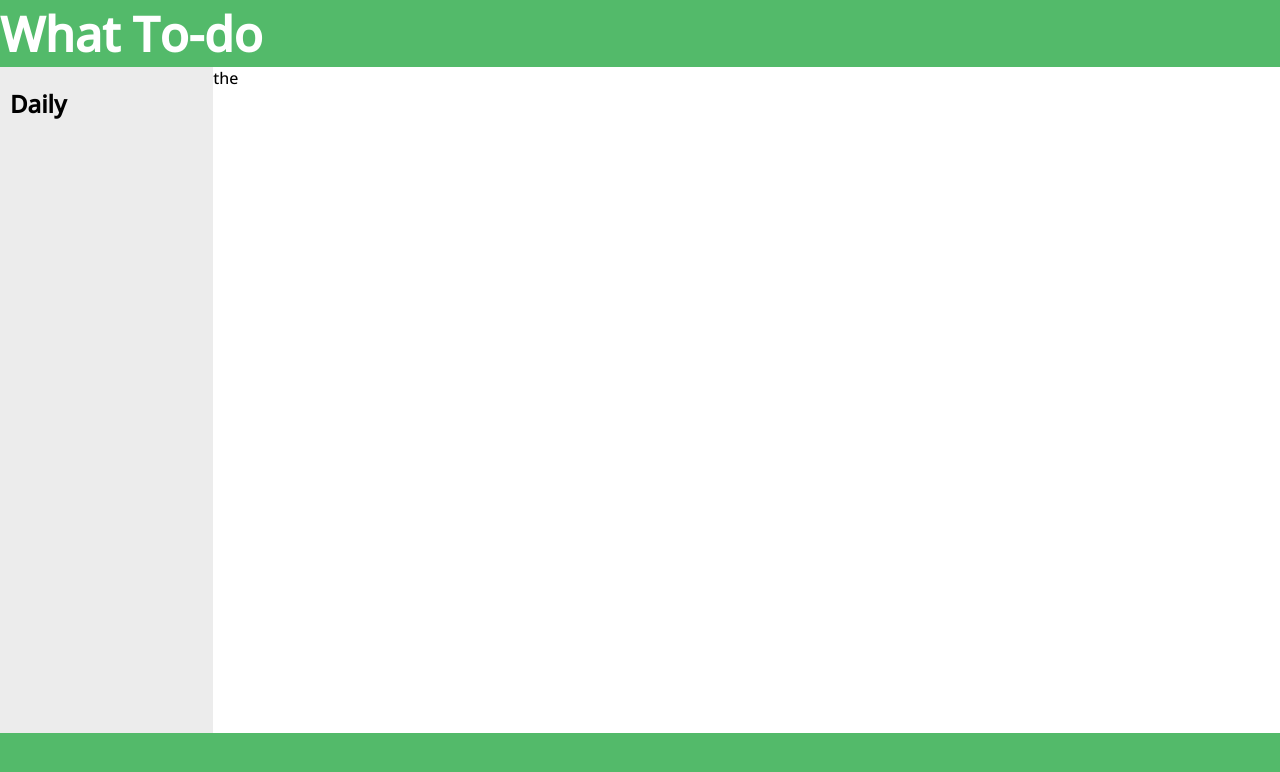
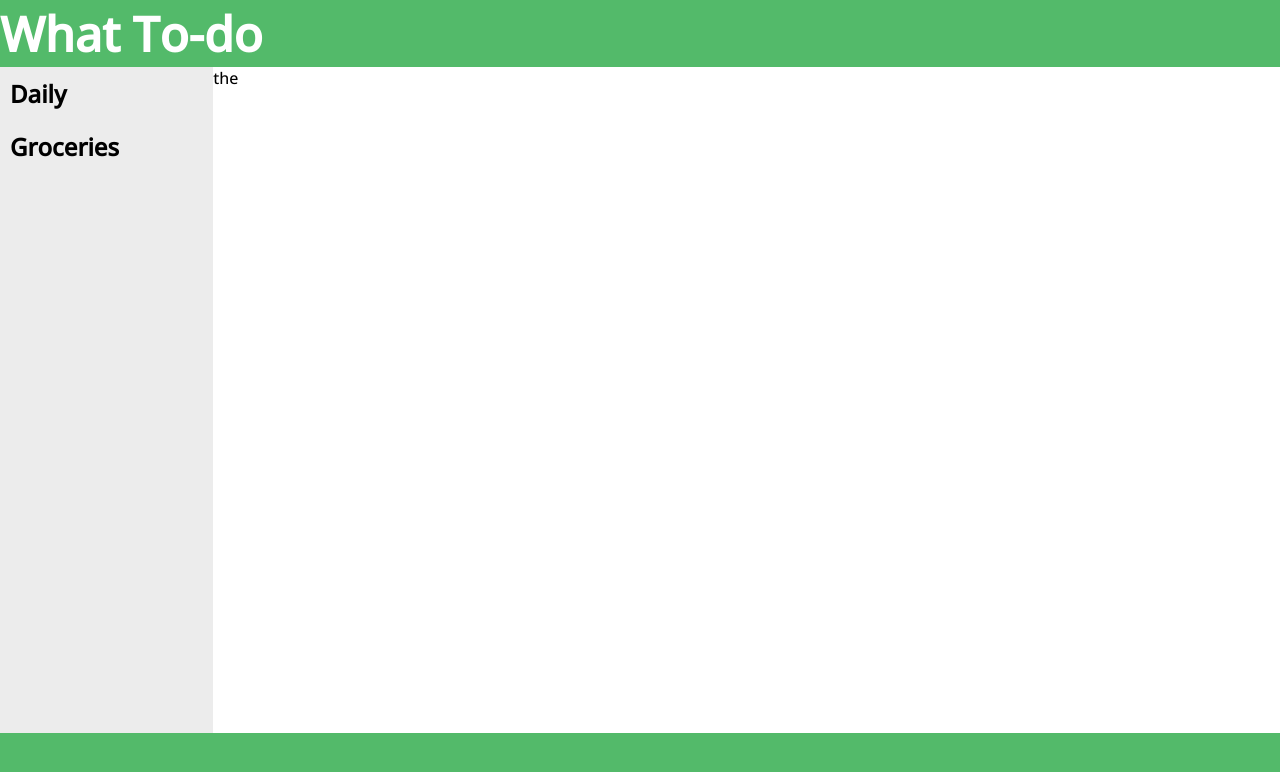
Before and after one commit to Pwnyboy1031/Todo-List, a plain HTML site: page index.html in a window 1280 px wide. Drawn offline with nearby package versions, Linux system fonts and the light colour scheme.

Commit message:
added default grocery project

```diff
--- a/main.js
+++ b/main.js
@@ -26,7 +26,7 @@ eval("__webpack_require__.r(__webpack_exports__);\n/* harmony export */ __webpac
   \**********************/
 /***/ ((__unused_webpack_module, __webpack_exports__, __webpack_require__) => {
 
-eval("__webpack_require__.r(__webpack_exports__);\n/* harmony export */ __webpack_require__.d(__webpack_exports__, {\n/* harmony export */   \"myProjects\": () => (/* binding */ myProjects)\n/* harmony export */ });\n/* harmony import */ var _project__WEBPACK_IMPORTED_MODULE_0__ = __webpack_require__(/*! ./project */ \"./src/project.js\");\n/* harmony import */ var _toDo__WEBPACK_IMPORTED_MODULE_1__ = __webpack_require__(/*! ./toDo */ \"./src/toDo.js\");\n/* harmony import */ var _dom__WEBPACK_IMPORTED_MODULE_2__ = __webpack_require__(/*! ./dom */ \"./src/dom.js\");\n\r\n\r\n\r\n\r\nlet myProjects = []; \r\n\r\nfunction init(defaultProjects) {\r\n    let defaultProject = new _project__WEBPACK_IMPORTED_MODULE_0__.Project(\"Daily\", \"Your daily To-do list.\");\r\n    console.log(defaultProject);\r\n    let toDo1 = new _toDo__WEBPACK_IMPORTED_MODULE_1__.toDo(\"Walk the dog\", \"Take fido for a walk\", \"March 5\", \"Urgent\");\r\n    console.log(toDo1);\r\n    defaultProject.list.push(toDo1);\r\n    myProjects.push(defaultProject);\r\n    console.log(defaultProject);\r\n    (0,_dom__WEBPACK_IMPORTED_MODULE_2__.updateSidebar)();\r\n}\r\n\r\n\r\ninit(myProjects);\r\n\r\n\n\n//# sourceURL=webpack://todo-list/./src/index.js?");
+eval("__webpack_require__.r(__webpack_exports__);\n/* harmony export */ __webpack_require__.d(__webpack_exports__, {\n/* harmony export */   \"myProjects\": () => (/* binding */ myProjects)\n/* harmony export */ });\n/* harmony import */ var _project__WEBPACK_IMPORTED_MODULE_0__ = __webpack_require__(/*! ./project */ \"./src/project.js\");\n/* harmony import */ var _toDo__WEBPACK_IMPORTED_MODULE_1__ = __webpack_require__(/*! ./toDo */ \"./src/toDo.js\");\n/* harmony import */ var _dom__WEBPACK_IMPORTED_MODULE_2__ = __webpack_require__(/*! ./dom */ \"./src/dom.js\");\n\r\n\r\n\r\n\r\nlet myProjects = []; \r\n\r\nfunction init(defaultProjects) {\r\n    let defaultProject = new _project__WEBPACK_IMPORTED_MODULE_0__.Project(\"Daily\", \"Your daily To-do list.\");\r\n    let defaultGroceries = new _project__WEBPACK_IMPORTED_MODULE_0__.Project(\"Groceries\", \"Shopping List for the week\", null);\r\n    let toDo1 = new _toDo__WEBPACK_IMPORTED_MODULE_1__.toDo(\"Walk the dog\", \"Take fido for a walk\", \"March 5\", \"Urgent\");\r\n    myProjects.push(defaultProject, defaultGroceries);\r\n    console.log(defaultProject);\r\n    (0,_dom__WEBPACK_IMPORTED_MODULE_2__.updateSidebar)();\r\n}\r\n\r\n\r\ninit(myProjects);\r\n\r\n\n\n//# sourceURL=webpack://todo-list/./src/index.js?");
 
 /***/ }),
 
--- a/styles.css
+++ b/styles.css
@@ -45,7 +45,8 @@ body,html {
 }
 
 .project {
-    padding-left: 10px;
+    padding: 10px;
+    margin: 0px;
 }
 
 .project:hover {
```
